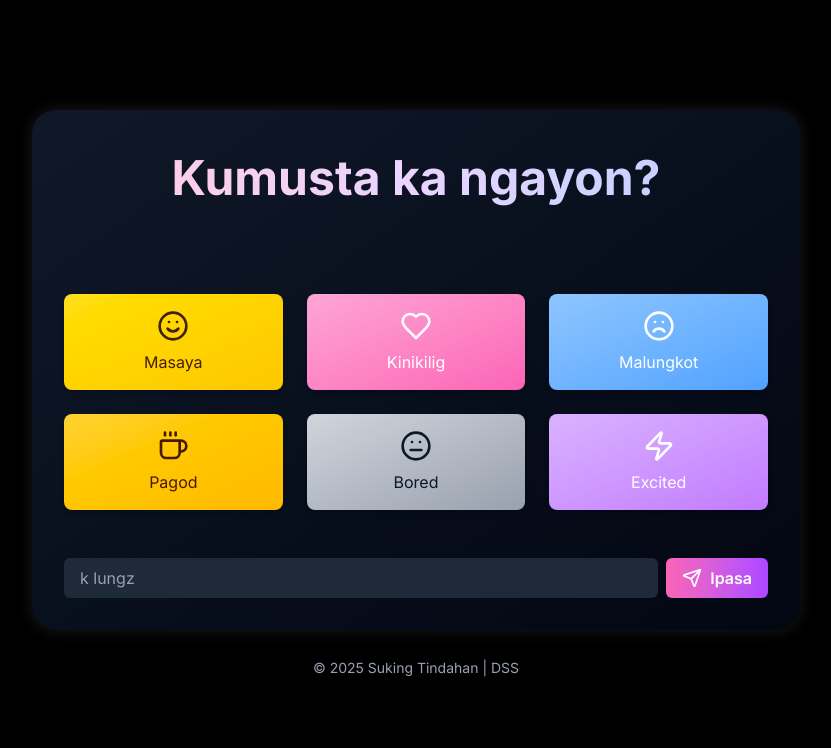
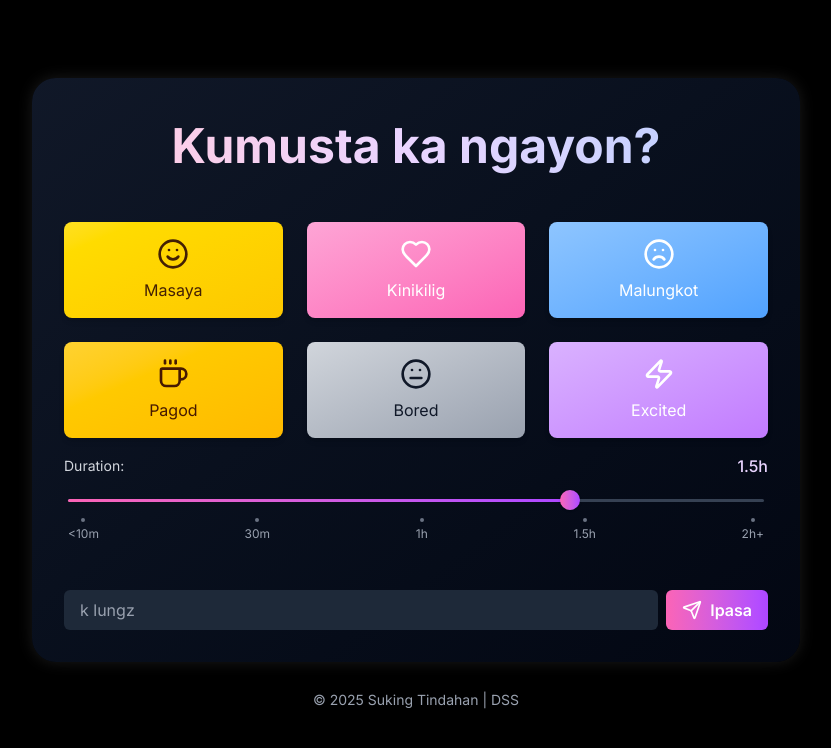
Before and after one commit to chrisracha/suking-tindahan, a Next.js app: page / in a window 1280 px wide. Shown: the top 748 px of the page, without its empty margins (224-1055 px from the left). Built offline with nearby package versions, Linux system fonts and the light colour scheme.

Commit message:
duration

```diff
--- a/package.json
+++ b/package.json
@@ -10,6 +10,7 @@
   },
   "dependencies": {
     "@radix-ui/react-separator": "^1.1.4",
+    "@radix-ui/react-slider": "^1.3.2",
     "lucide-react": "^0.503.0",
     "next": "15.3.1",
     "react": "^19.0.0",
--- a/src/app/page.tsx
+++ b/src/app/page.tsx
@@ -1,18 +1,22 @@
 import EmotionSelector from "@/components/emotion-selector"
 import FeelingInput from "@/components/feeling-input"
+import FilterControls from "@/components/filter-controls"
+
 export default function Home() {
   return (
     <main className="min-h-screen flex flex-col items-center justify-center p-4 bg-black">
       <div className="w-full max-w-3xl">
         <div className="p-6 md:p-8 rounded-3xl bg-gradient-to-br from-gray-900 to-gray-950 shadow-[0_0_15px_rgba(255,255,255,0.1)]">
           <div className="flex flex-col items-center">
-            <h2 className="text-4xl md:text-5xl font-bold leading-normal text-center bg-gradient-to-r from-pink-200 via-purple-200 to-indigo-200 text-transparent bg-clip-text mb-20">
+            <h2 className="text-4xl md:text-5xl font-bold leading-normal text-center bg-gradient-to-r from-pink-200 via-purple-200 to-indigo-200 text-transparent bg-clip-text mb-10">
               Kumusta ka ngayon?
             </h2>
             <div className="w-full space-y-10">
               <div className="space-y-4">
                 {/* Emotion Selection */}
                 <EmotionSelector />
+                {/* Filters */}
+                <FilterControls />
               </div>
               <div className="space-y-4 mt-12">
                 {/* Text Input */}
--- /dev/null
+++ b/src/components/filter-controls.tsx
@@ -0,0 +1,69 @@
+"use client"
+
+import { useState } from "react"
+import * as Slider from "@radix-ui/react-slider";
+import { useRouter } from "next/navigation"
+
+export default function FilterControls() {
+    const router = useRouter()
+    const [duration, setDuration] = useState([90]) // Default to 90 minutes
+
+    // Duration labels
+    const durationLabels = [
+        { value: 10, label: "<10m" },
+        { value: 30, label: "30m" },
+        { value: 60, label: "1h" },
+        { value: 90, label: "1.5h" },
+        { value: 120, label: "2h+" },
+    ]
+
+    // Get the closest duration label
+    const getCurrentDurationLabel = () => {
+        const currentValue = duration[0]
+        let closestLabel = durationLabels[0]
+
+        for (const label of durationLabels) {
+            if (Math.abs(label.value - currentValue) < Math.abs(closestLabel.value - currentValue)) {
+                closestLabel = label
+            }
+        }
+
+        return closestLabel.label
+    }
+
+    return (
+        <div>
+            {/* Duration Filter */}
+            <div className="space-y-3">
+                <div className="flex justify-between items-center">
+                    <label className="text-gray-300 text-sm">Duration:</label>
+                    <span className="text-purple-200 font-medium">{getCurrentDurationLabel()}</span>
+                </div>
+                <div className="px-1">
+                    <Slider.Root
+                        className="relative flex items-center select-none touch-none w-full h-5"
+                        value={duration}
+                        onValueChange={setDuration}
+                        max={120}
+                        min={10}
+                        step={1}
+                    >
+                        <Slider.Track className="bg-gray-700 relative grow rounded-full h-[3px]">
+                            <Slider.Range className="absolute bg-gradient-to-r from-pink-400 to-purple-500 rounded-full h-full" />
+                        </Slider.Track>
+                        <Slider.Thumb className="block w-5 h-5 bg-gradient-to-r from-pink-400 to-purple-500 rounded-full shadow hover:bg-pink-500 focus:outline-none" />
+                    </Slider.Root>
+
+                    <div className="flex justify-between mt-2 text-xs text-gray-400">
+                        {durationLabels.map((label, index) => (
+                            <div key={index} className="flex flex-col items-center">
+                                <span className="h-1 w-1 rounded-full bg-gray-500 mb-1"></span>
+                                {label.label}
+                            </div>
+                        ))}
+                    </div>
+                </div>
+            </div>
+        </div>
+    )
+}
--- /dev/null
+++ b/src/context/filter-context.tsx
@@ -0,0 +1,23 @@
+"use client"
+
+import { createContext, useState, type ReactNode } from "react"
+
+type FilterContextType = {
+    duration: number
+    setDuration: (value: number) => void
+}
+
+export const FilterContext = createContext<FilterContextType>({
+    duration: 90,
+    setDuration: () => {},
+})
+
+export function FilterProvider({ children }: { children: ReactNode }) {
+    const [duration, setDuration] = useState(90)
+
+    return (
+      <FilterContext.Provider value={{ duration, setDuration }}>
+        {children}
+      </FilterContext.Provider>
+    )
+  }
```
Also changed, not shown: 1 other file (tests, documents, lock files or other folders).
